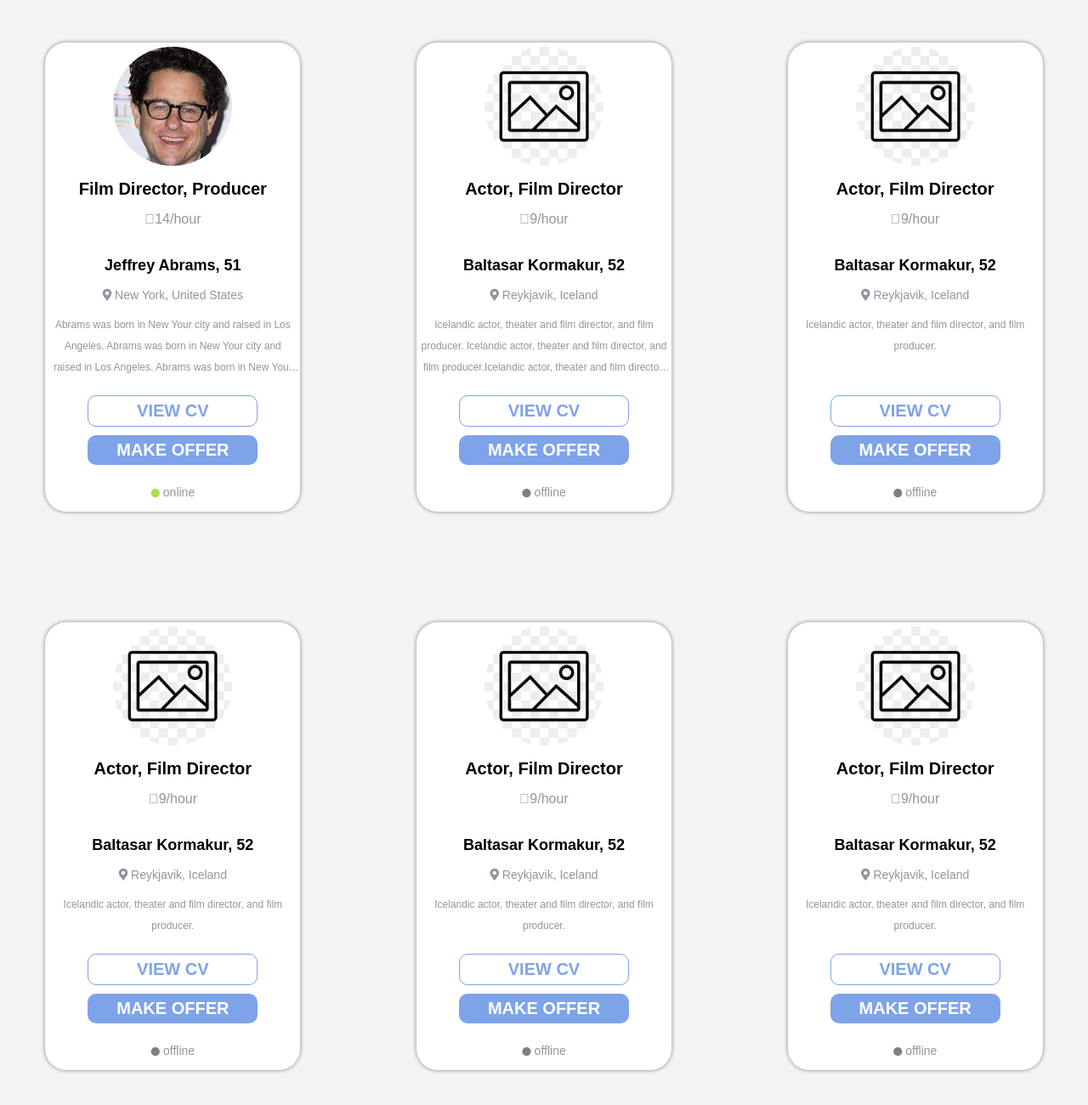
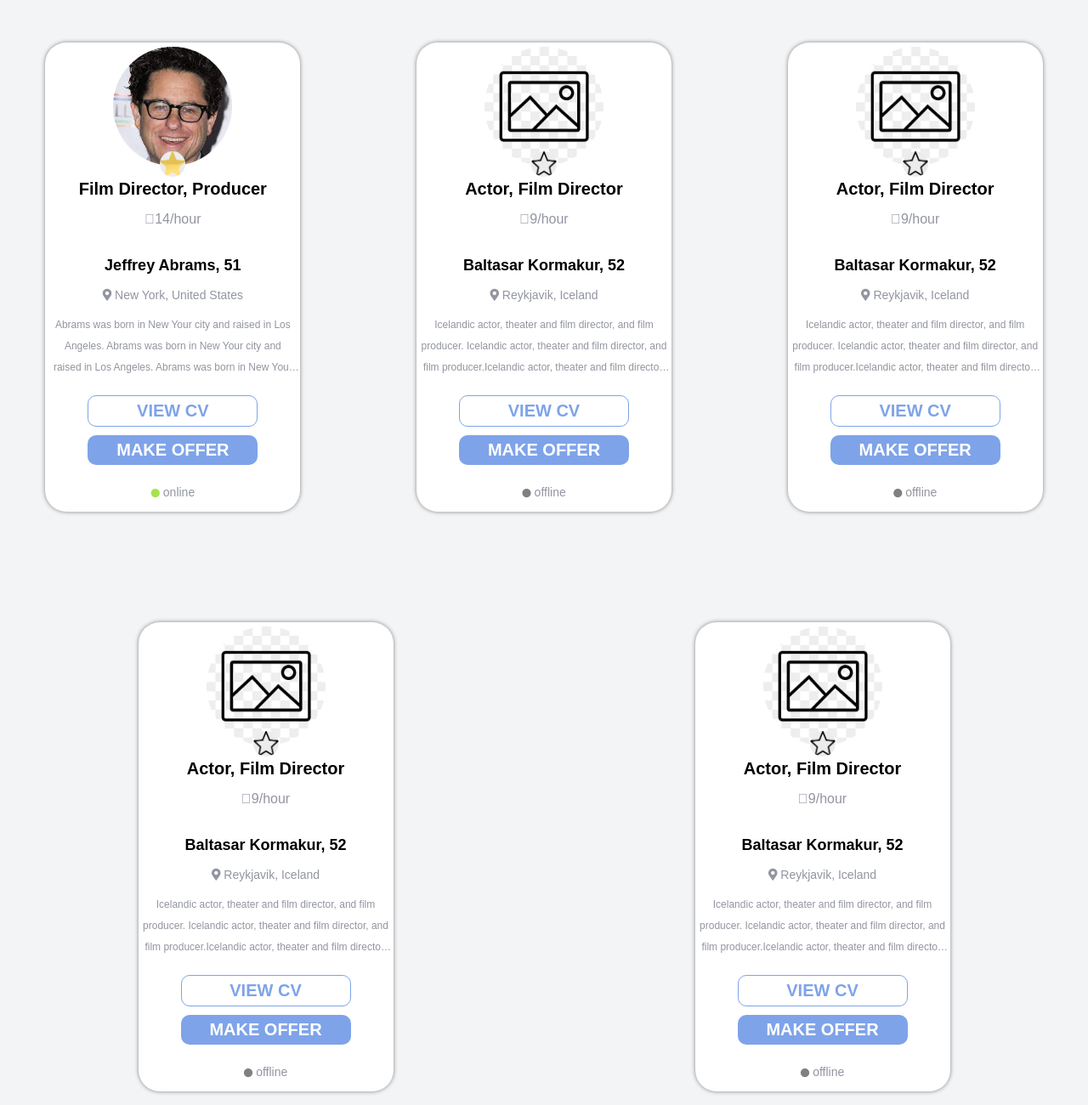
Before and after one commit to Unknown-Vndy/HW4_user-card1_12.24.21, a plain HTML site: page index.html in a window 1280 px wide. Shown: the whole page at 85% size. Drawn offline with Linux system fonts and the light colour scheme.

Commit message:
added photo stars

```diff
--- a/css/style.css
+++ b/css/style.css
@@ -36,6 +36,19 @@ body {
     object-fit: cover;
     margin-bottom: 10px;
     padding: 5px;
+}
+.pictures {
+    position: relative;
+}
+.star {
+    position: absolute;
+    width: calc(0.1 * var(--card-width));
+    height: calc(0.1 * var(--card-width));
+    background: rgb(236, 236, 236);
+    border-radius: 50%;
+    bottom: 1%;
+    left: 40%;
+    z-index: 2;
 }
 
 .user_occupation {
--- a/index.html
+++ b/index.html
@@ -12,7 +12,11 @@
 <body>
     <main class="content">
         <article class="user_card">
-            <img class="user_photo" src="./images/user_photo.jpeg" alt="user photo">
+            <div class="pictures">
+                <img class="user_photo" src="./images/user_photo.jpeg" alt="user photo">
+                <img class="star" src="./images/gold-star.png" alt="star">
+            </div>
+
             <h2 class="user_occupation">
                 Film Director, Producer
             </h2>
@@ -39,7 +43,10 @@
             </p>
         </article>
         <article class="user_card">
-            <img class="user_photo" src="./images/no_picture1.jpg" alt="user photo">
+            <div class="pictures">
+                <img class="user_photo" src="./images/no_picture1.jpg" alt="user photo">
+                <img class="star" src="./images/star-empty.png" alt="star">
+            </div>
             <h2 class="user_occupation">
                 Actor, Film Director
             </h2>
@@ -66,7 +73,10 @@
             </p>
         </article>
         <article class="user_card">
-            <img class="user_photo" src="./images/no_picture1.jpg" alt="user photo">
+            <div class="pictures">
+                <img class="user_photo" src="./images/no_picture1.jpg" alt="user photo">
+                <img class="star" src="./images/star-empty.png" alt="star">
+            </div>
             <h2 class="user_occupation">
                 Actor, Film Director
             </h2>
@@ -80,7 +90,7 @@
                 <i class="fas fa-map-marker-alt"></i> Reykjavik, Iceland
             </p>
             <p class="user_description">
-                Icelandic actor, theater and film director, and film producer.
+                Icelandic actor, theater and film director, and film producer. Icelandic actor, theater and film director, and film producer.Icelandic actor, theater and film director, and film producer.Icelandic actor, theater
             </p>
             <a class="button_1" href="#">
                 View cv
@@ -93,7 +103,10 @@
             </p>
         </article>
         <article class="user_card">
-            <img class="user_photo" src="./images/no_picture1.jpg" alt="user photo">
+            <div class="pictures">
+                <img class="user_photo" src="./images/no_picture1.jpg" alt="user photo">
+                <img class="star" src="./images/star-empty.png" alt="star">
+            </div>
             <h2 class="user_occupation">
                 Actor, Film Director
             </h2>
@@ -107,7 +120,7 @@
                 <i class="fas fa-map-marker-alt"></i> Reykjavik, Iceland
             </p>
             <p class="user_description">
-                Icelandic actor, theater and film director, and film producer.
+                Icelandic actor, theater and film director, and film producer. Icelandic actor, theater and film director, and film producer.Icelandic actor, theater and film director, and film producer.Icelandic actor, theater
             </p>
             <a class="button_1" href="#">
                 View cv
@@ -120,7 +133,10 @@
             </p>
         </article>
         <article class="user_card">
-            <img class="user_photo" src="./images/no_picture1.jpg" alt="user photo">
+            <div class="pictures">
+                <img class="user_photo" src="./images/no_picture1.jpg" alt="user photo">
+                <img class="star" src="./images/star-empty.png" alt="star">
+            </div>
             <h2 class="user_occupation">
                 Actor, Film Director
             </h2>
@@ -134,34 +150,7 @@
                 <i class="fas fa-map-marker-alt"></i> Reykjavik, Iceland
             </p>
             <p class="user_description">
-                Icelandic actor, theater and film director, and film producer.
-            </p>
-            <a class="button_1" href="#">
-                View cv
-            </a>
-            <a class="button_2" href="#">
-                Make offer
-            </a>
-            <p class="user_status status">
-                <i class="status_offline fas fa-circle fa-xs"></i> offline
-            </p>
-        </article>
-        <article class="user_card">
-            <img class="user_photo" src="./images/no_picture1.jpg" alt="user photo">
-            <h2 class="user_occupation">
-                Actor, Film Director
-            </h2>
-            <p class="user_payment">
-                <i class="fal fa-euro-sign"></i>9/hour
-            </p>
-            <p class="user_name">
-                Baltasar Kormakur, 52
-            </p>
-            <p class="geolocation">
-                <i class="fas fa-map-marker-alt"></i> Reykjavik, Iceland
-            </p>
-            <p class="user_description">
-                Icelandic actor, theater and film director, and film producer.
+                Icelandic actor, theater and film director, and film producer. Icelandic actor, theater and film director, and film producer.Icelandic actor, theater and film director, and film producer.Icelandic actor, theater
             </p>
             <a class="button_1" href="#">
                 View cv
```
Also changed, not shown: images/gold-star.png (added), images/star-empty.png (added).
